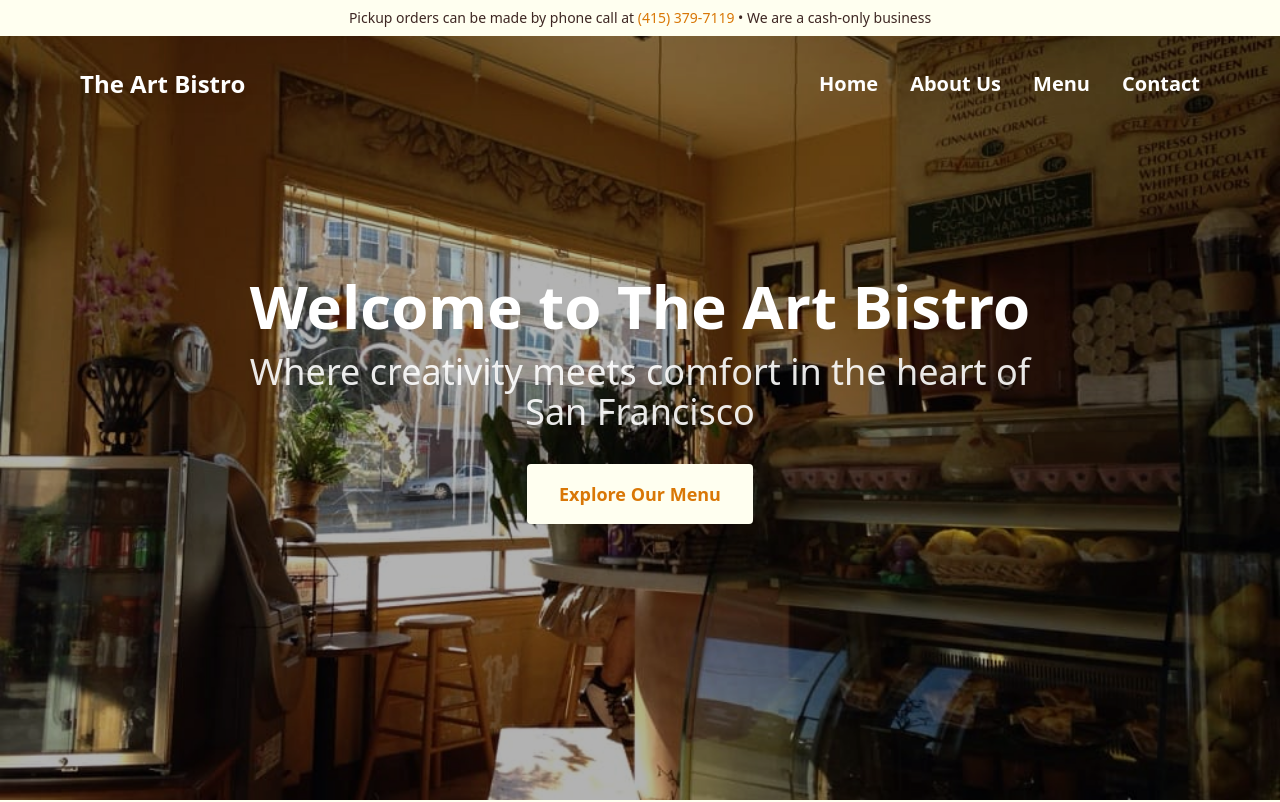
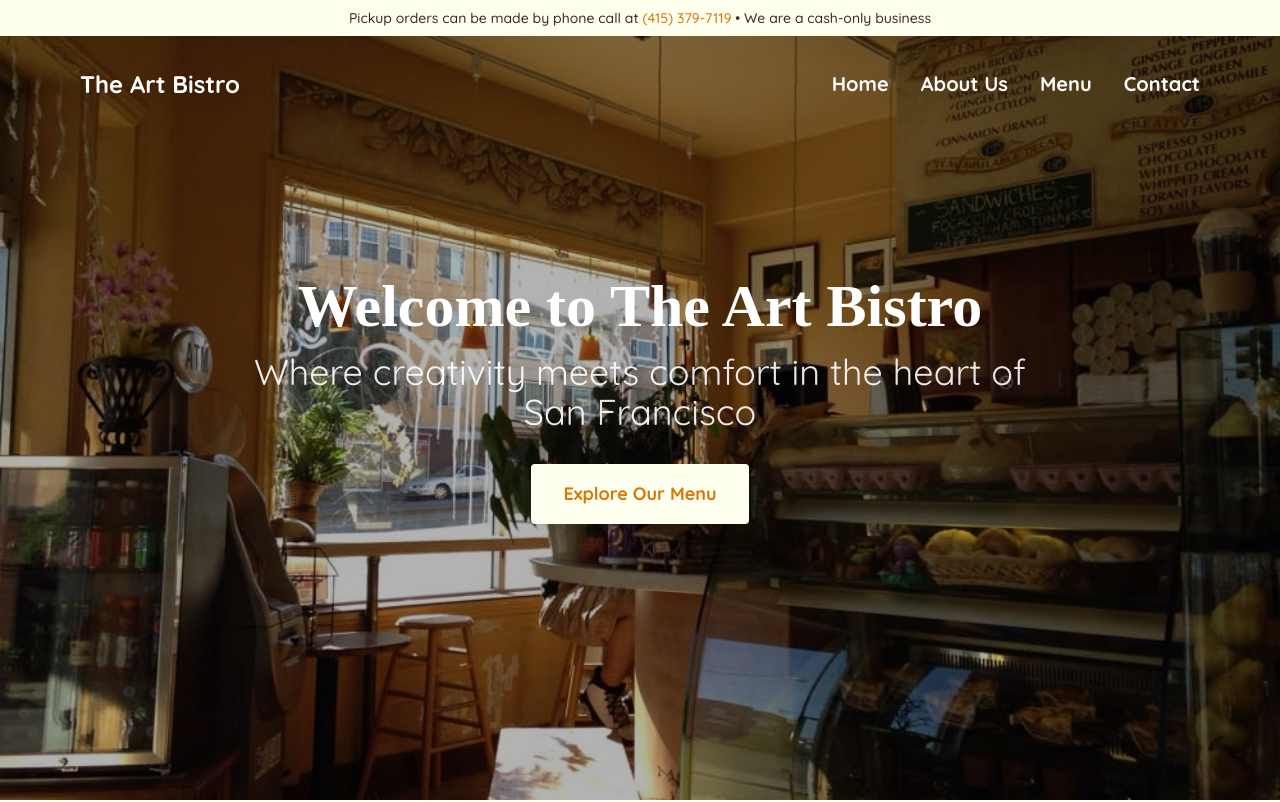
Before and after one commit to kazvisk/Final-Art-Bistro, a React (Create React App) app: page / in a window 1280 px wide. Shown: the top 802 px of the page. Built offline with nearby package versions, Linux system fonts and the light colour scheme; a web font is replaced by a local one.

Commit message:
style(typography): apply Quicksand site-wide and Ovo for all headings; remove system font stacks from footers

```diff
--- a/src/About.tsx
+++ b/src/About.tsx
@@ -125,7 +125,7 @@ const About = () => {
         </section>
 
                 {/* Footer */}
-        <footer className="bg-gray-800 text-white py-12 px-8" style={{fontFamily: '-apple-system, BlinkMacSystemFont, "Segoe UI", Roboto, "Helvetica Neue", Arial, sans-serif'}}>
+        <footer className="bg-gray-800 text-white py-12 px-8 font-Quicksand">
           <div className="max-w-6xl mx-auto">
             <div className="grid grid-cols-1 md:grid-cols-3 gap-8 mb-8">
               {/* Location & Hours */}
--- a/src/Contact.tsx
+++ b/src/Contact.tsx
@@ -177,7 +177,7 @@ const Contact = () => {
          </section>
 
         {/* Footer */}
-        <footer className="bg-neutral-700 text-color-white-solid py-12 px-8" style={{fontFamily: '-apple-system, BlinkMacSystemFont, "Segoe UI", Roboto, "Helvetica Neue", Arial, sans-serif'}}>
+        <footer className="bg-neutral-700 text-color-white-solid py-12 px-8 font-Quicksand">
           <div className="max-w-6xl mx-auto">
             <div className="grid grid-cols-1 md:grid-cols-3 gap-8 mb-8">
               {/* Location & Hours */}
--- a/src/Menu.tsx
+++ b/src/Menu.tsx
@@ -327,7 +327,7 @@ const Menu = () => {
         </section>
 
                                                      {/* Footer */}
-          <footer className="bg-neutral-700 text-color-white-solid py-12 px-8" style={{fontFamily: 'system-ui, -apple-system, BlinkMacSystemFont, "Segoe UI", Roboto, "Helvetica Neue", Arial, sans-serif'}}>
+          <footer className="bg-neutral-700 text-color-white-solid py-12 px-8 font-Quicksand">
             <div className="max-w-6xl mx-auto">
               <div className="grid grid-cols-1 md:grid-cols-3 gap-8 mb-8">
                 {/* Location & Hours */}
--- a/src/index.css
+++ b/src/index.css
@@ -18,6 +18,16 @@ body {
     sans-serif;
   -webkit-font-smoothing: antialiased;
   -moz-osx-font-smoothing: grayscale;
+}
+
+/* Ensure headings use Ovo everywhere */
+h1, h2, h3, h4, h5, h6 {
+  font-family: 'Ovo', serif;
+}
+
+/* Normalize Tailwind's font-sans to Quicksand site-wide */
+.font-sans {
+  font-family: 'Quicksand', sans-serif;
 }
 
 code {
```
